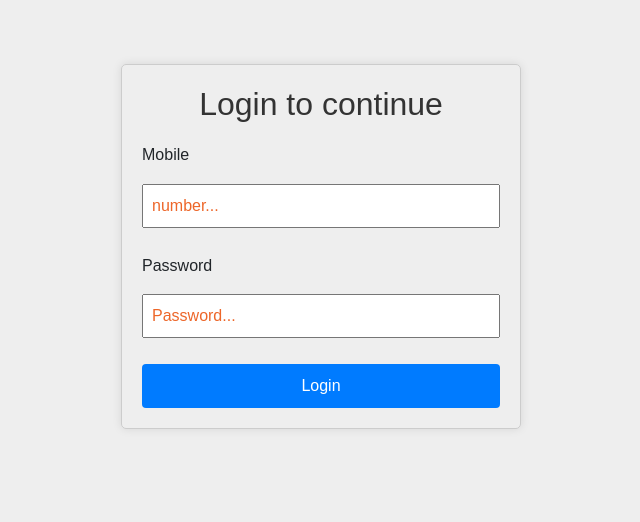
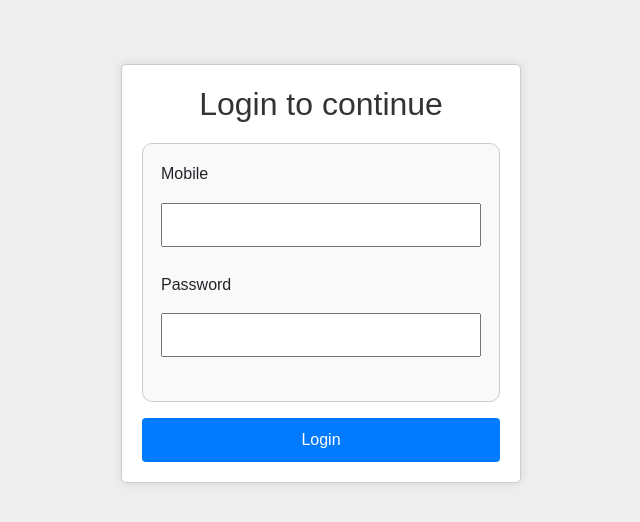
Before and after one commit to neeraj1264/frontend, a React (Vite) app: page / in a window 1280 px wide. Shown: the top 522 px of the page, without its empty margins (319-959 px from the left). Built offline with nearby package versions, Linux system fonts and the light colour scheme.

Commit message:
add logout button in header

```diff
--- a/src/components/header/Header.jsx
+++ b/src/components/header/Header.jsx
@@ -27,11 +27,21 @@ const Header = ({ headerName, setSearch, onClick }) => {
     }
   };
 
+  const handleLogout = () => {
+    const confirmLogout = window.confirm("Are you sure you want to logout?");
+    if (confirmLogout) {
+      // Remove userBaseUrl from local storage
+      localStorage.removeItem("userBaseUrl");
+
+      window.location.reload();
+    }
+  };
+
   return (
     <nav className="navbar navbar-expand-lg fixed-top custom-navbar">
       <div className="container-fluid">
         <NavLink
-        onClick={onClick}
+          onClick={onClick}
           className={({ isActive }) =>
             isActive ? "navbar-brand active" : "navbar-brand"
           }
@@ -53,7 +63,7 @@ const Header = ({ headerName, setSearch, onClick }) => {
           </form>
         )}
         <button
-         ref={toggleButtonRef}
+          ref={toggleButtonRef}
           className="navbar-toggler"
           type="button"
           data-bs-toggle="collapse"
@@ -111,19 +121,7 @@ const Header = ({ headerName, setSearch, onClick }) => {
                 }
                 to="/customer-data"
               >
-                 Data
-              </NavLink>
-            </li>
-            <li className="nav-item">
-              <NavLink
-                className={({ isActive }) =>
-                  isActive
-                    ? "nav-link custom-text active"
-                    : "nav-link custom-text"
-                }
-                to="/customer-detail"
-              >
-                Customer Detail
+                Data
               </NavLink>
             </li>
             <li className="nav-item">
@@ -137,6 +135,14 @@ const Header = ({ headerName, setSearch, onClick }) => {
               >
                 Setting
               </NavLink>
+            </li>
+            <li className="nav-item">
+              <button
+                className="nav-link custom-text"
+                onClick={handleLogout}
+              >
+                Logout
+              </button>
             </li>
           </ul>
           <form className="d-flex-search" role="search">
--- a/src/components/login/Login.css
+++ b/src/components/login/Login.css
@@ -5,6 +5,7 @@
     border: 1px solid #ccc;
     border-radius: 5px;
     box-shadow: 0 0 10px rgba(0, 0, 0, 0.1);
+    background-color: white;
   }
 
   .login-form h2 {
@@ -29,6 +30,7 @@
     border: none;
     border-radius: 4px;
     cursor: pointer;
+    margin-top: 1rem;
   }
 
   .login-btn:hover {
@@ -40,3 +42,12 @@
     margin: 0.7rem 0;
     width: 100%;
   }
+
+  .form{
+    max-width: 600px;
+    margin: auto;
+    padding: 18px;
+    border: 1px solid #ccc;
+    border-radius: 10px;
+    background-color: #f9f9f9;
+  }
--- a/src/components/login/Login.jsx
+++ b/src/components/login/Login.jsx
@@ -37,11 +37,11 @@ const Login = ({ setBaseUrl }) => {
     <div className="login-form">
       <h2>Login to continue</h2>
       {error && <p style={{ color: "red" }}>{error}</p>}
+      <div className="form">
       <div className="form-group">
       <label>Mobile</label>
       <input
         type="number"
-        placeholder="number..."
         value={number}
         onChange={(e) => setnumber(e.target.value)}
       />
@@ -50,10 +50,10 @@ const Login = ({ setBaseUrl }) => {
       <label>Password</label>
       <input
         type="password"
-        placeholder="Password..."
         value={password}
         onChange={(e) => setPassword(e.target.value)}
       />
+      </div>
       </div>
       <button onClick={handleLogin} className="login-btn">Login</button>
     </div>
```
